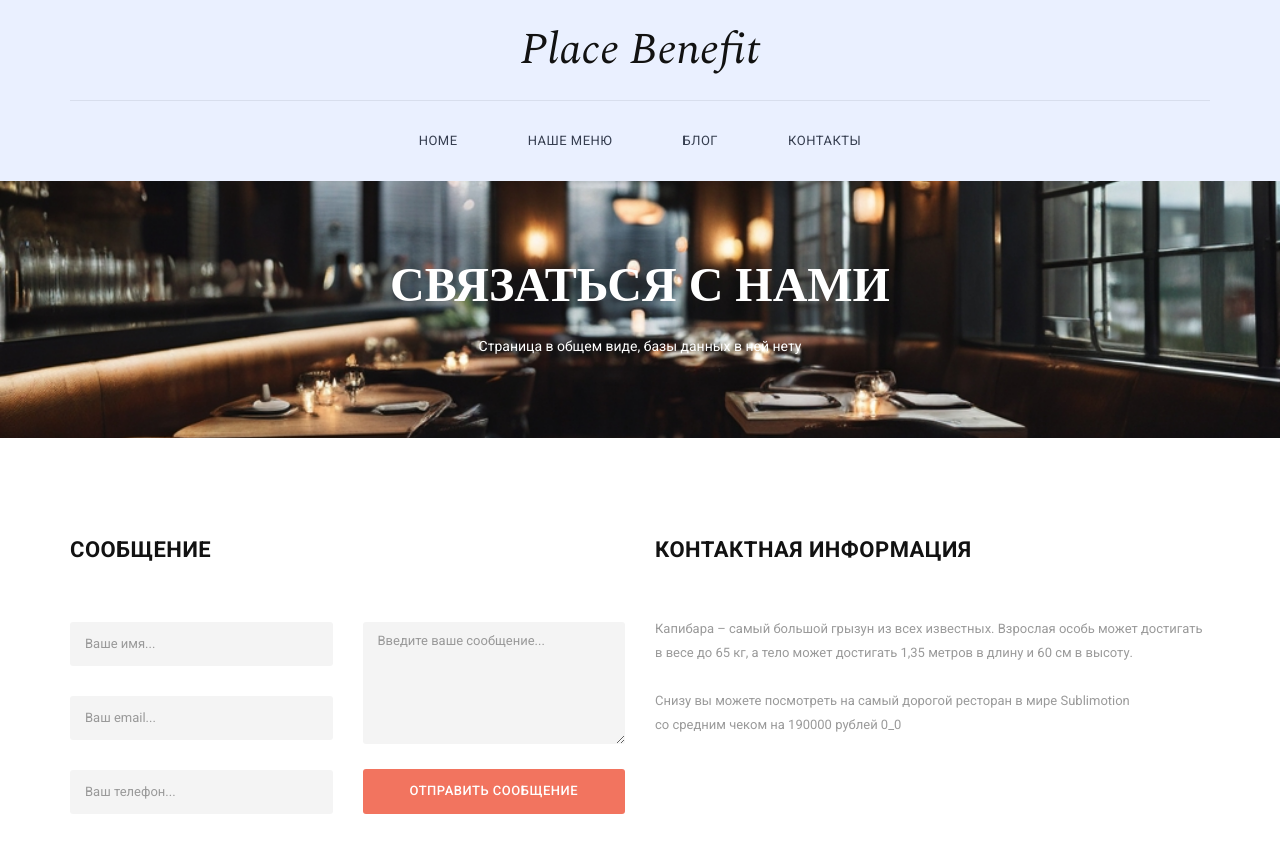
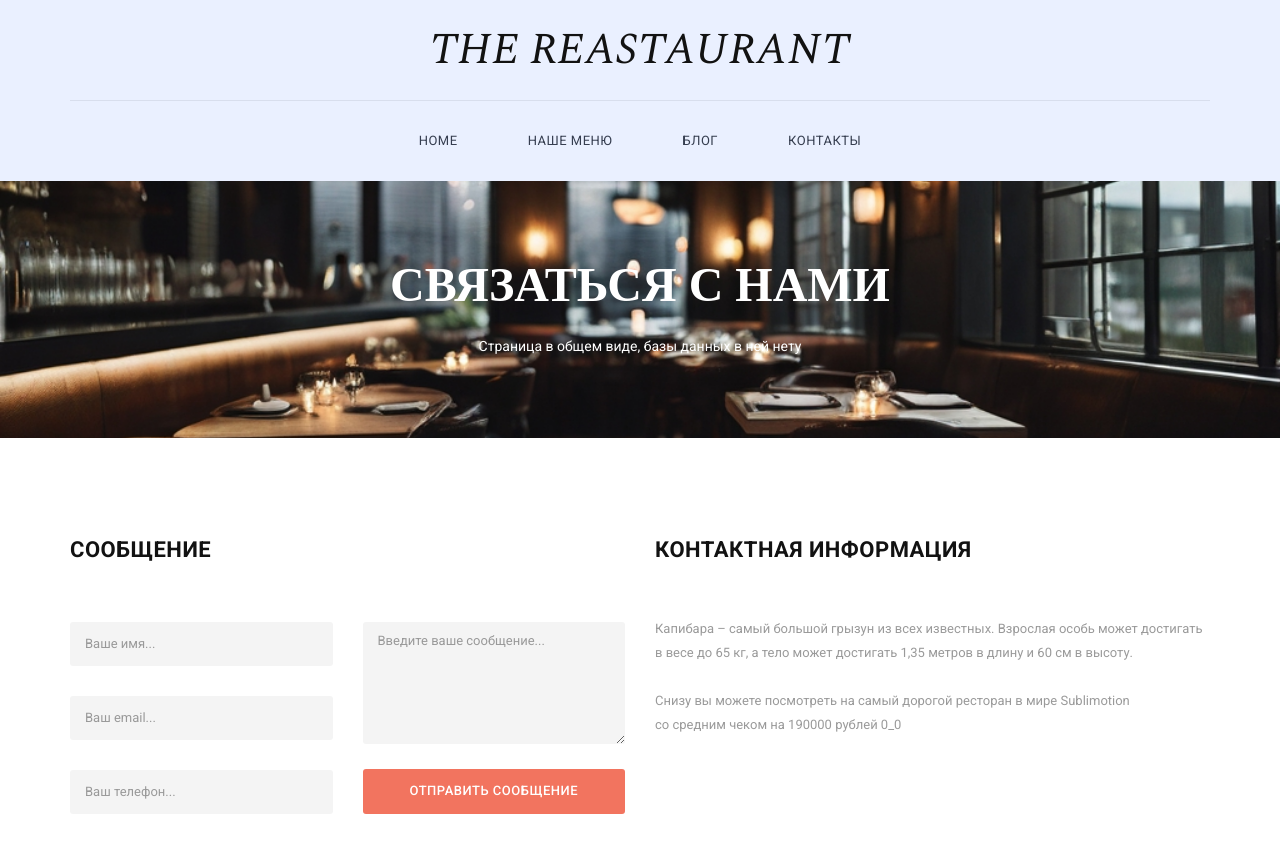
Before and after one commit to evkeev/restaurant, a plain HTML site: page contact.html in a window 1280 px wide. Shown: the top 852 px of the page. Drawn offline with nearby package versions, Linux system fonts and the light colour scheme.

Commit message:
Update contact.html

```diff
--- a/contact.html
+++ b/contact.html
@@ -24,7 +24,7 @@
 <body>
     <div class="header">
         <div class="container">
-            <a href="#" class="navbar-brand scroll-top">Place Benefit</a>
+            <a href="#" class="navbar-brand scroll-top">THE REASTAURANT</a>
             <nav class="navbar navbar-inverse" role="navigation">
                 <div class="navbar-header">
                     <button type="button" id="nav-toggle" class="navbar-toggle" data-toggle="collapse" data-target="#main-nav">
```
